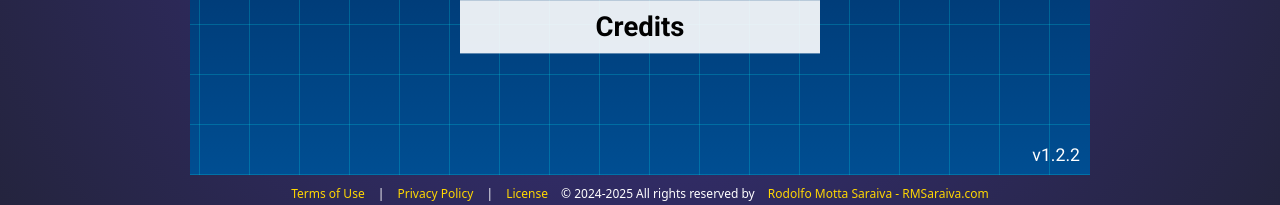
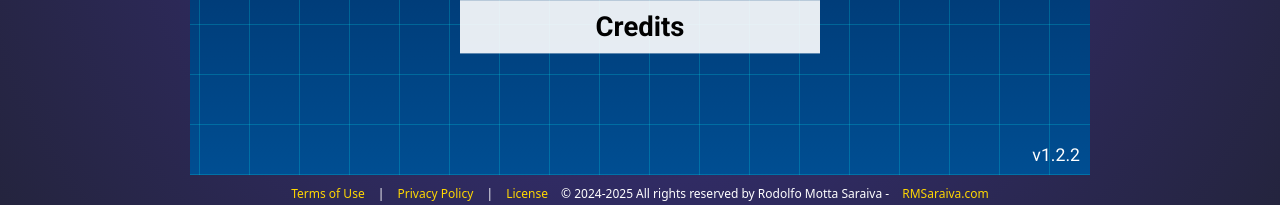
Before and after one commit to xBrasil/Arkanolf, a plain HTML site: page index.html in a window 1280 px wide. Shown: the part 595-800 px from the top of the page. Drawn offline with nearby package versions, Linux system fonts and the light colour scheme.

Commit message:
Atualizado HTML para copyright 2024-2025 e link para novo website RMSaraiva.com v2

```diff
--- a/index.html
+++ b/index.html
@@ -48,7 +48,7 @@
         <a href="privacy.html">Privacy Policy</a> |
         <a href="license.html">License</a>
 
-        <span>© 2024-2025 All rights reserved by </span><span id="authorlink"><a href="https://rmsaraiva.com/">Rodolfo Motta Saraiva - RMSaraiva.com</a></span>
+        <span>© 2024-2025 All rights reserved by Rodolfo Motta Saraiva - </span><span id="authorlink"><a href="https://rmsaraiva.com/">RMSaraiva.com</a></span>
     </footer>
 
     <!-- Scripts comuns -->
```
Also changed, not shown: license.html (+1 -1 lines), privacy.html (+1 -1 lines), templates/base.html (+1 -1 lines), terms.html (+1 -1 lines).
